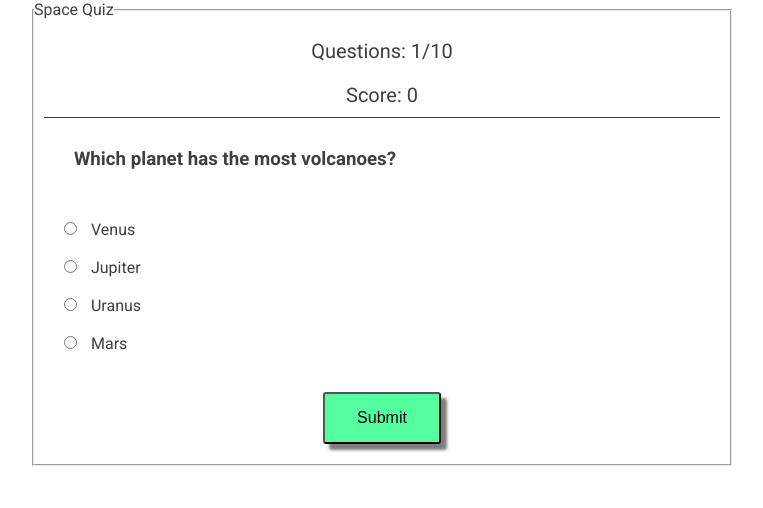
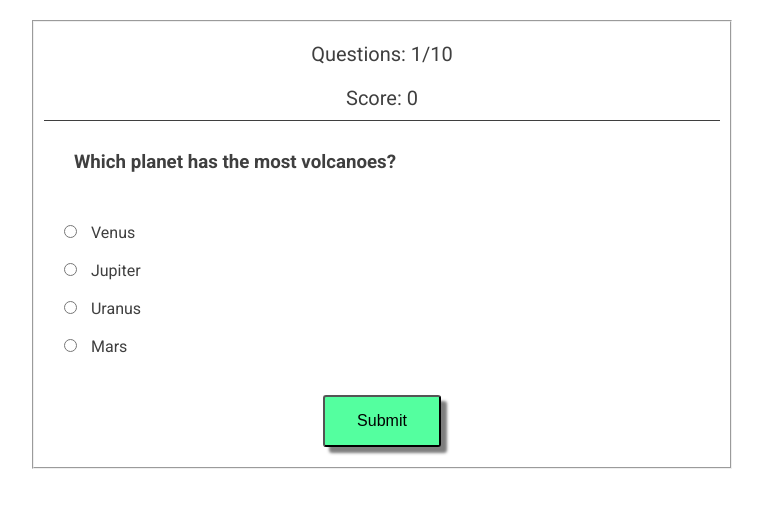
Before and after one commit to CaseyVandyke/quiz-app, a plain HTML site: page index.html in a window 1280 px wide. Both pictures are taken after a click on the element "Begin". Shown: the whole page, without its empty margins (258-1021 px from the left). Drawn offline with nearby package versions, Linux system fonts and the light colour scheme.

Commit message:
finalize

```diff
--- a/script.js
+++ b/script.js
@@ -11,7 +11,7 @@ function getQuestions() {
 
         newHTML += `<label><input name="option" class="answers" data-answer="${questions[questionNumber].answers[i]}" type="radio"> ${questions[questionNumber].answers[i]} </label><br>`;
     }
-    return `<fieldset><legend>Space Quiz</legend><section class="question-page">
+    return `<fieldset><legend></legend><section class="question-page">
        <div class="quiz-container">
           <ul class="quiz-progress">
               <li>Questions: ${questionNumber+1}/10</li>
--- a/style.css
+++ b/style.css
@@ -78,6 +78,7 @@ button {
 .quiz-questions {
     margin-left: auto;
     margin-right: auto;
+    margin-top: 20px;
     max-width: 700px;
     font-size: 16px;
 }
```
